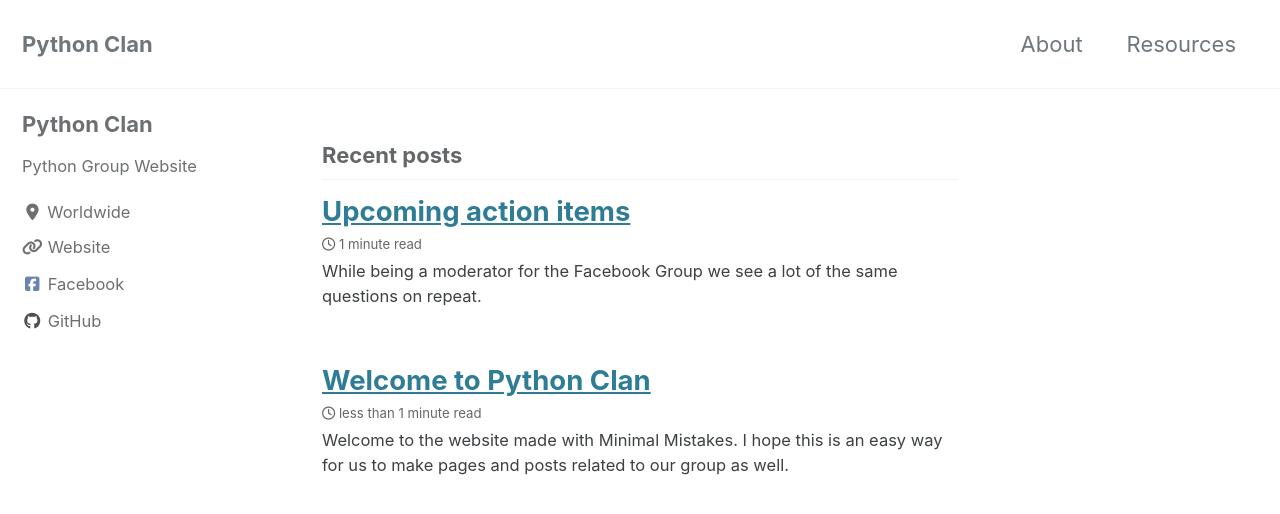
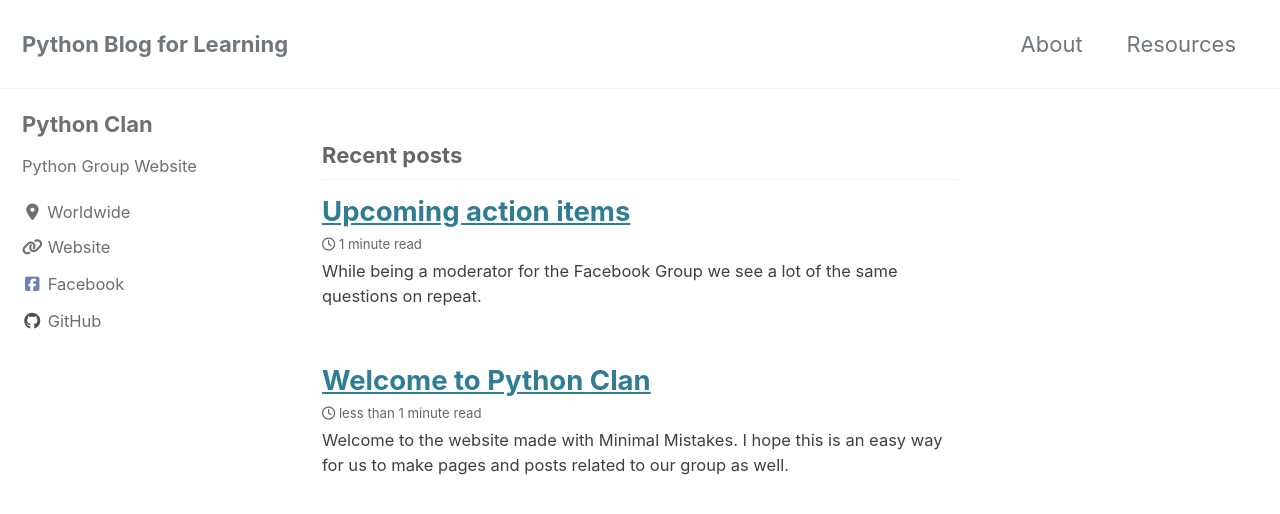
Before and after one commit to PythonClan/pythonclan.github.io, a Jekyll site: the page built from index.html, in a window 1280 px wide and 900 px high. Shown: the top 514 px of the window. Built offline with Jekyll 4.4.1, drawn with Linux system fonts in a browser that asks for light colours; cached includes are drawn as plain includes; nearby versions of some CDN libraries; the list of posts is cut into pages by our own code.

Commit message:
Update _config.yml
Updated main title

```diff
--- a/_config.yml
+++ b/_config.yml
@@ -16,7 +16,7 @@ minimal_mistakes_skin    : "default" # "air", "aqua", "contrast", "dark", "dirt"
 
 # Site Settings
 locale                   : "en-US"
-title                    : "Python Clan"
+title                    : "Python Blog for Learning"
 title_separator          : "-"
 subtitle                 : # site tagline that appears below site title in masthead
 name                     : "Python Clan"
```
